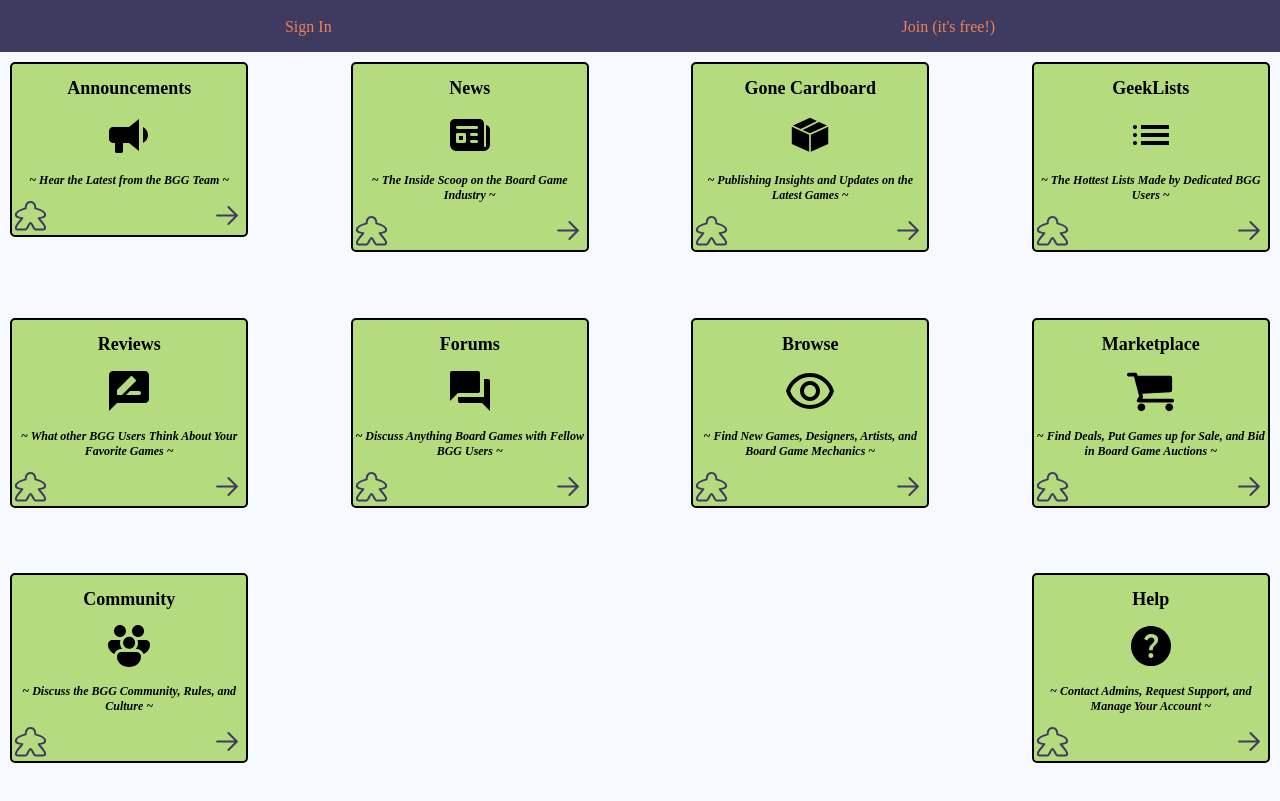
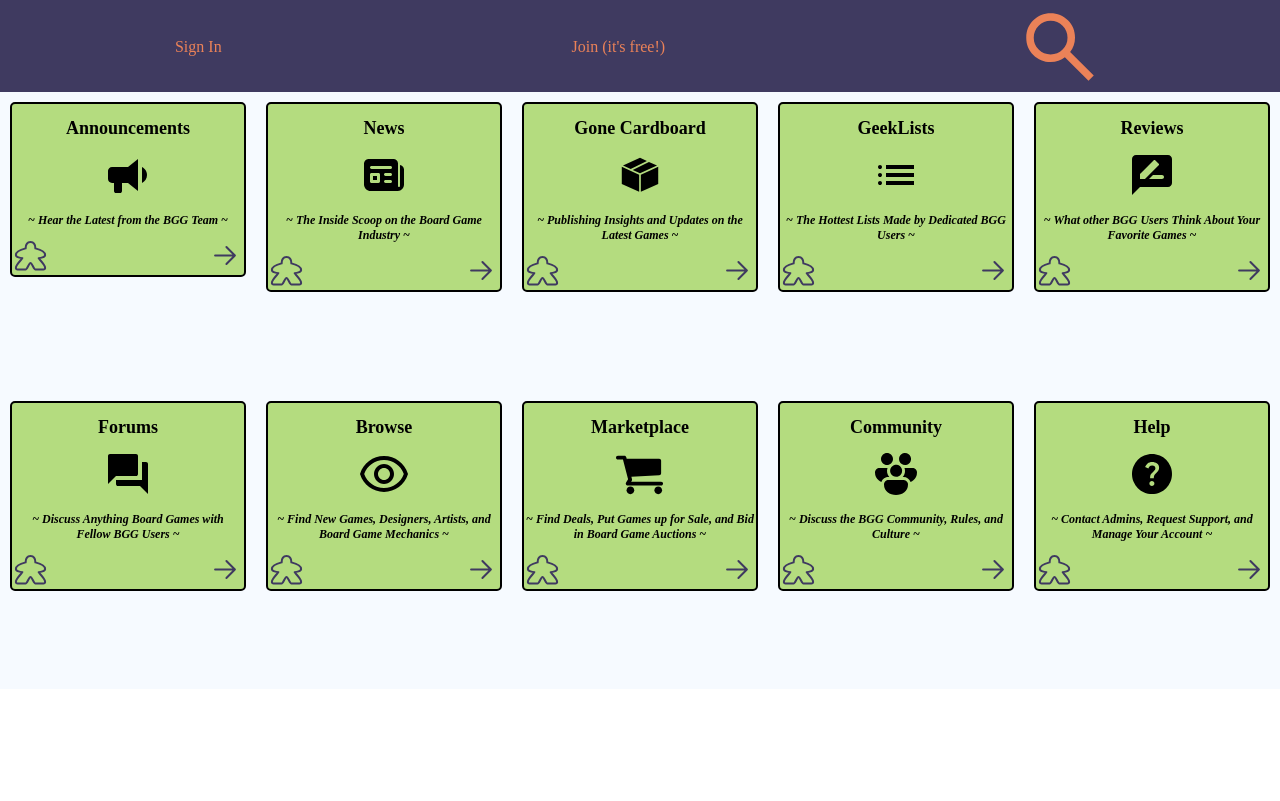
Before and after one commit to Richard-Durkee/cs1300-BoardGameGeek-Responsive-Redesign, a plain HTML site: page index.html in a window 1280 px wide. Shown: the part 85-886 px from the top of the page. After the commit the page ends 800 px from the top, so only its background shows below. Drawn offline with Linux system fonts and the light colour scheme.

Commit message:
submission

```diff
--- a/dashboard.css
+++ b/dashboard.css
@@ -88,7 +88,7 @@ body {
   min-width: 128px;
   min-height: 128px;
   text-align: center;
-  flex: 1 1 calc(20% - 20px);
+  flex: 1 1 calc(18% - 20px);
   flex-grow: 1;
 }
 .sectionTile:hover {
--- a/index.html
+++ b/index.html
@@ -18,6 +18,7 @@
             <div class="nav-items">
                 <p class=""> Sign In </p>
                 <p class=""> Join (it's free!) </p>
+                <img class="SearchIcon" aria-label="" src="assets/material-symbols_search.svg"/>
             </div>
         </div>
 
@@ -28,6 +29,15 @@
 
         <div class="body-container">
             <div id="Section">
+                <!-- <div class="sectionTile">
+                    <h1>The Hotness</h1>
+                    <img class="sectionIcon" src="assets/mdi_fire.svg" alt="The Hotness Image"/>
+                    <h2>~ The Hottest Lists Made by Dedicated BGG Users ~</h2>
+                    <div class="sectionBottomIcons">
+                        <img class="SectionMeeple" aria-label="" src="assets/meeple.svg"/>
+                        <img class="SectionArrow" aria-label="" src="assets/majesticons_arrow-up-line.svg"/>
+                    </div>
+                </div> -->
                 <div class="sectionTile">
                     <h1>Announcements</h1>
                     <img class="sectionIcon" src="assets/mdi_announcement.svg" alt="Announcements Image"/>
```
Also changed, not shown: assets/material-symbols_search.svg (added), assets/mdi_fire.svg (added).
